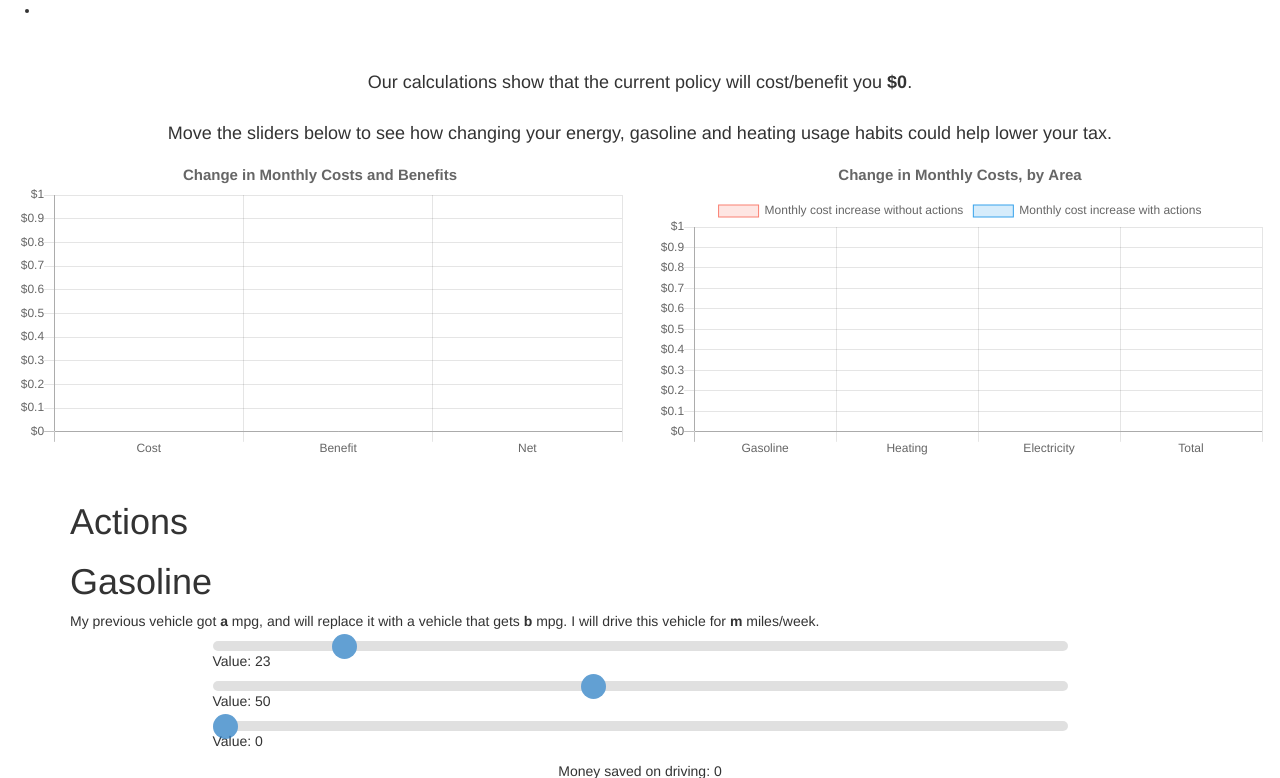
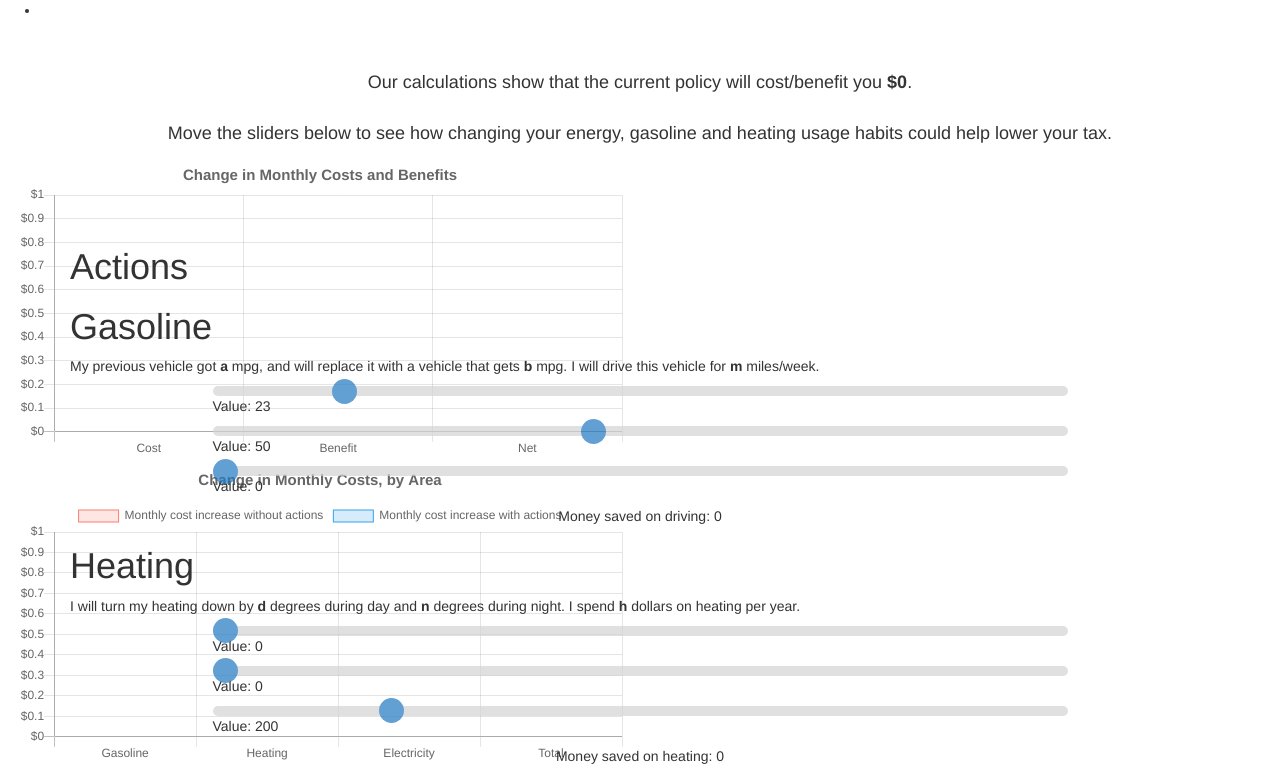
Before and after one commit to lujonathanh/njcdc, a Django app: template calc/templates/calc/actions.html in a window 1280 px wide. Shown: the part 169-947 px from the top of the page. Run offline with Django 3.2, Linux system fonts and the light colour scheme; the template is opened without the code that fills it: most values are stand-ins (such as "Sample title", 1, 10 or a date in 2020); some libraries are stand-ins or nearby versions.

Commit message:
updating actions

```diff
--- a/calc/templates/calc/actions.html
+++ b/calc/templates/calc/actions.html
@@ -12,12 +12,6 @@
 
     .sticky {
         position: fixed;
-    }
-
-    .chartcontainer{
-        z-index:10;
-        background-color: rgba(255,255,255,1.0);
-        width: 100%;
     }
 
     .slidecontainer {
@@ -109,14 +103,11 @@
 </script>
 
 <body>
-  <div class = "chartcontainer" id="chartcont">
-    <div class="col-sm-6">
-     <canvas id="Net_chart"></canvas>
-    </div>
-    <div class="col-sm-6">
+    <div class="col-lg-6 col-md-6 col-sm-6 col-xs-12 chartcontainer" id="chartcont">
+        <canvas id="Net_chart"></canvas>
         <canvas id="myChart"></canvas>
     </div>
-  </div>
+
 
 <script>
     var ctx = document.getElementById("myChart").getContext('2d');
@@ -238,6 +229,7 @@
             chartcont.style.position = "fixed";
             chartcont.style.top = header_height + "px";
             var chart_height = $("#chartcont").height();
+            chartcont.style.height = "50px";
             document.getElementById("actions").style.marginTop=(chart_height+20)+"px";
         } else {
             chartcont.style.position="static";
```
